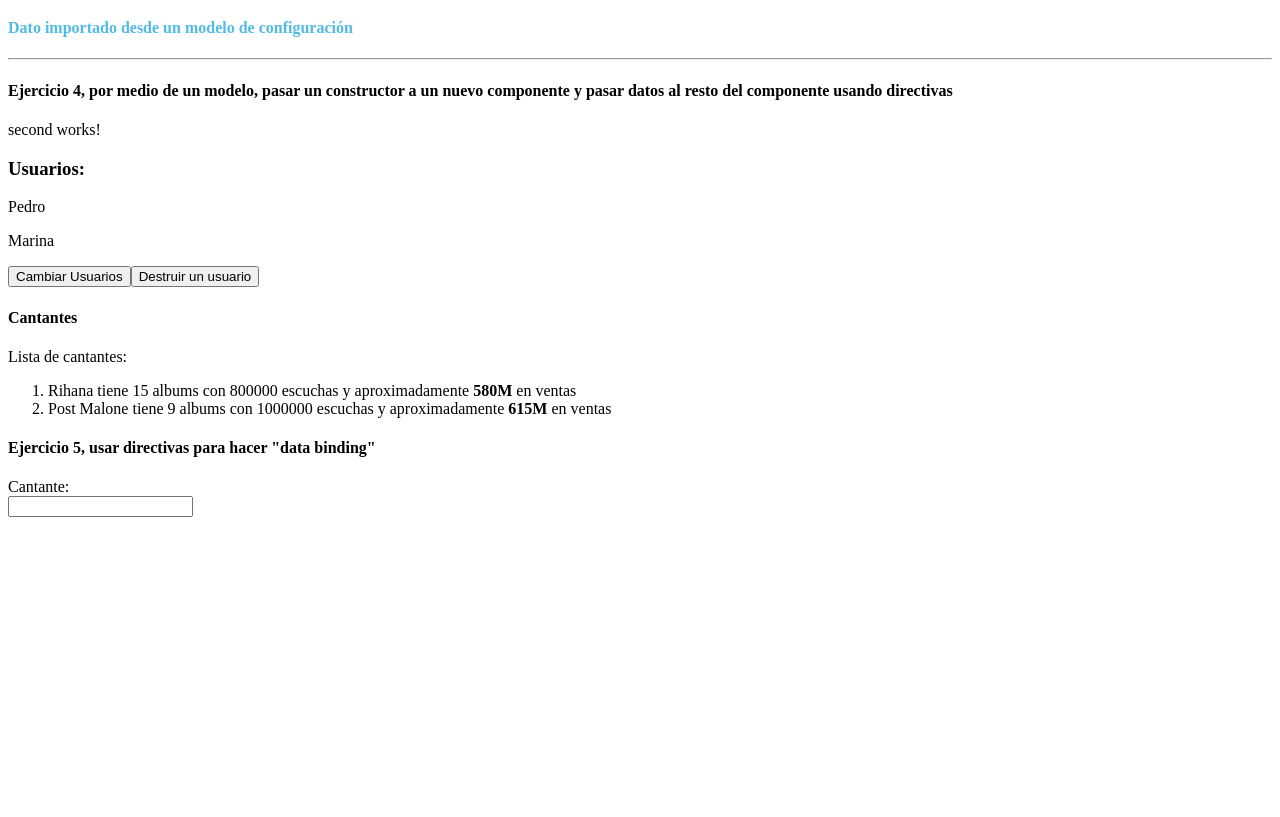
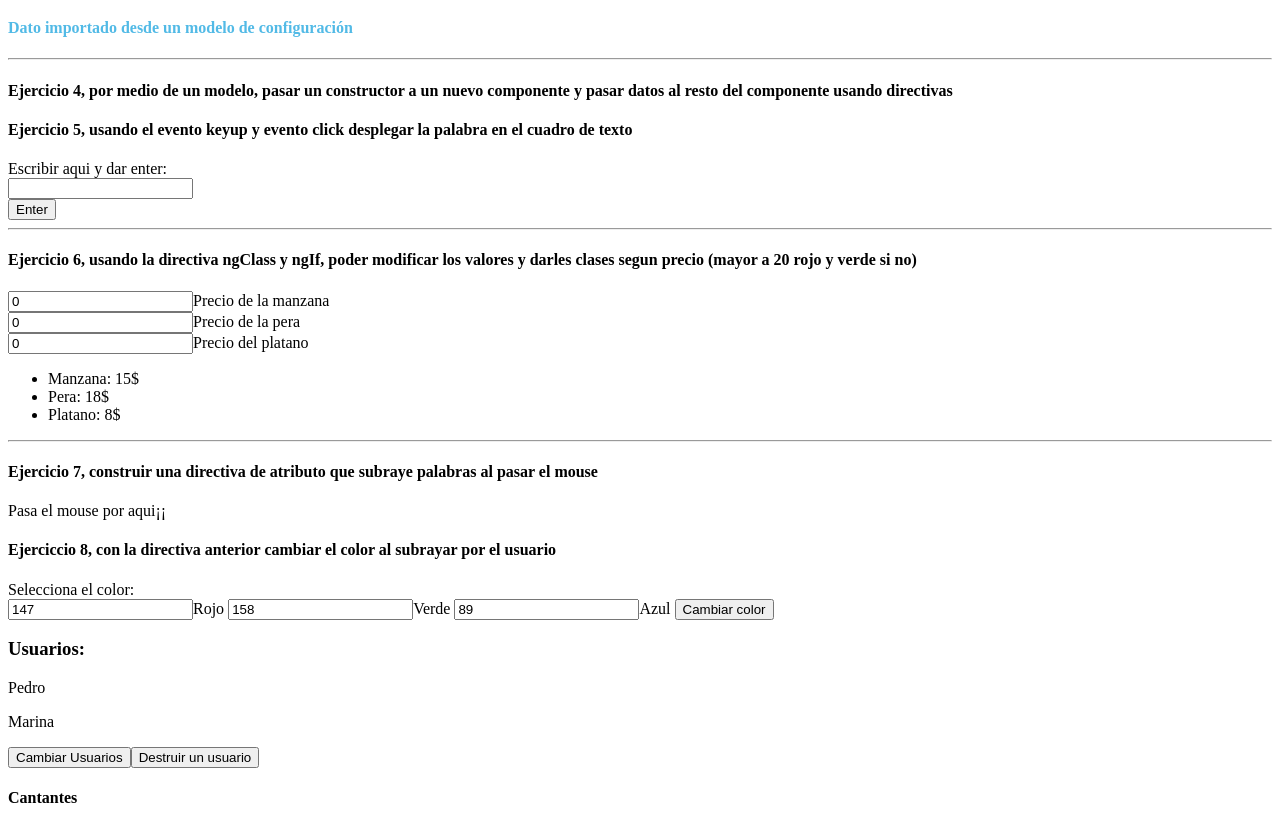
Before and after one commit to JoaquinC539/Review-angular, an Angular app: page /Second in a window 1280 px wide. Shown: the part 403-1220 px from the top of the page. Before the commit the page ends 936 px from the top, so only its background shows below. Built offline with nearby package versions, Linux system fonts and the light colour scheme.

Commit message:
Uso de clases y directivas

```diff
--- /dev/null
+++ b/src/app/Directives/highlight.directive.ts
@@ -0,0 +1,23 @@
+import { Directive, ElementRef,HostListener,Input } from '@angular/core';
+
+@Directive({
+  selector: '[Highlight]'
+})
+export class HighlightDirective {
+
+  constructor(private el:ElementRef)  {   }
+
+  @HostListener('mouseenter') onMouseEnter(){
+    this.highlight(this.Highlight);
+  }
+  @HostListener('mouseleave') onMouseLeave(){
+    this.highlight("");
+  }
+
+  @Input() Highlight='';
+
+  private highlight(color:string){
+    this.el.nativeElement.style.backgroundColor=color;
+  }
+
+}
--- a/src/app/app.module.ts
+++ b/src/app/app.module.ts
@@ -6,6 +6,7 @@ import { SingersComponent } from './singers/singers.component';
 
 
 import { AppComponent } from './app.component';
+import { HighlightDirective } from './Directives/highlight.directive';
 
 
 
@@ -16,6 +17,7 @@ import { AppComponent } from './app.component';
     AppComponent,
     routingComponents,
     SingersComponent,
+    HighlightDirective,
 
 
 
--- a/src/app/second/second.component.css
+++ b/src/app/second/second.component.css
@@ -0,0 +1,3 @@
+.red{
+  background-color: red;
+}
--- a/src/app/second/second.component.html
+++ b/src/app/second/second.component.html
@@ -1 +1,30 @@
-<p>second works!</p>
+<h4>Ejercicio 5, usando el evento keyup y evento click desplegar la palabra en el cuadro de texto</h4>
+<div>
+  <label for="keyup">Escribir aqui y dar enter:</label><br>
+  <input type="text" id="keyup" [(ngModel)]="events" (keyup.enter)="keyUp()" ><br>
+  <button (click)="keyUp()">Enter</button><br>
+  <span>{{toPrint}}</span>
+</div><hr>
+
+<h4>Ejercicio 6, usando la directiva ngClass y ngIf, poder modificar los valores y darles clases segun precio (mayor a 20 rojo y verde si no)</h4>
+<input type="number" placeholder="Precio de manzana" [(ngModel)]="priceC0" (keyup.enter)="pricesChange0()"><label >Precio de la manzana</label><br>
+<input type="number" placeholder="Precio de manzana" [(ngModel)]="priceC1" (keyup.enter)="pricesChange1()"><label >Precio de la pera</label><br>
+<input type="number" placeholder="Precio de manzana" [(ngModel)]="priceC2" (keyup.enter)="pricesChange2()"><label >Precio del platano</label><br>
+  <ul id="fruitsList"  >
+    <li *ngFor="let fruit of fruits;let i=index">
+    <span>{{fruit}}: </span>
+    <span [ngClass]="{
+      'red':prices[i]>=20
+    }">{{prices[i]}}$</span>
+</li>
+  </ul><hr>
+  <h4>Ejercicio 7, construir una directiva de atributo que subraye palabras al pasar el mouse </h4>
+  <p [Highlight]="color">Pasa el mouse por aqui¡¡</p>
+
+  <h4>Ejerciccio 8, con la directiva anterior cambiar el color al subrayar por el usuario</h4>
+  <div>Selecciona el color: <br>
+    <input type="number" [(ngModel)]="R">Rojo
+    <input type="number" [(ngModel)]="G">Verde
+    <input type="number" [(ngModel)]="B">Azul
+    <button (click)="colorPick()">Cambiar color</button>
+  </div>
```
Also changed, not shown: 1 other file (tests, documents, lock files or other folders).
